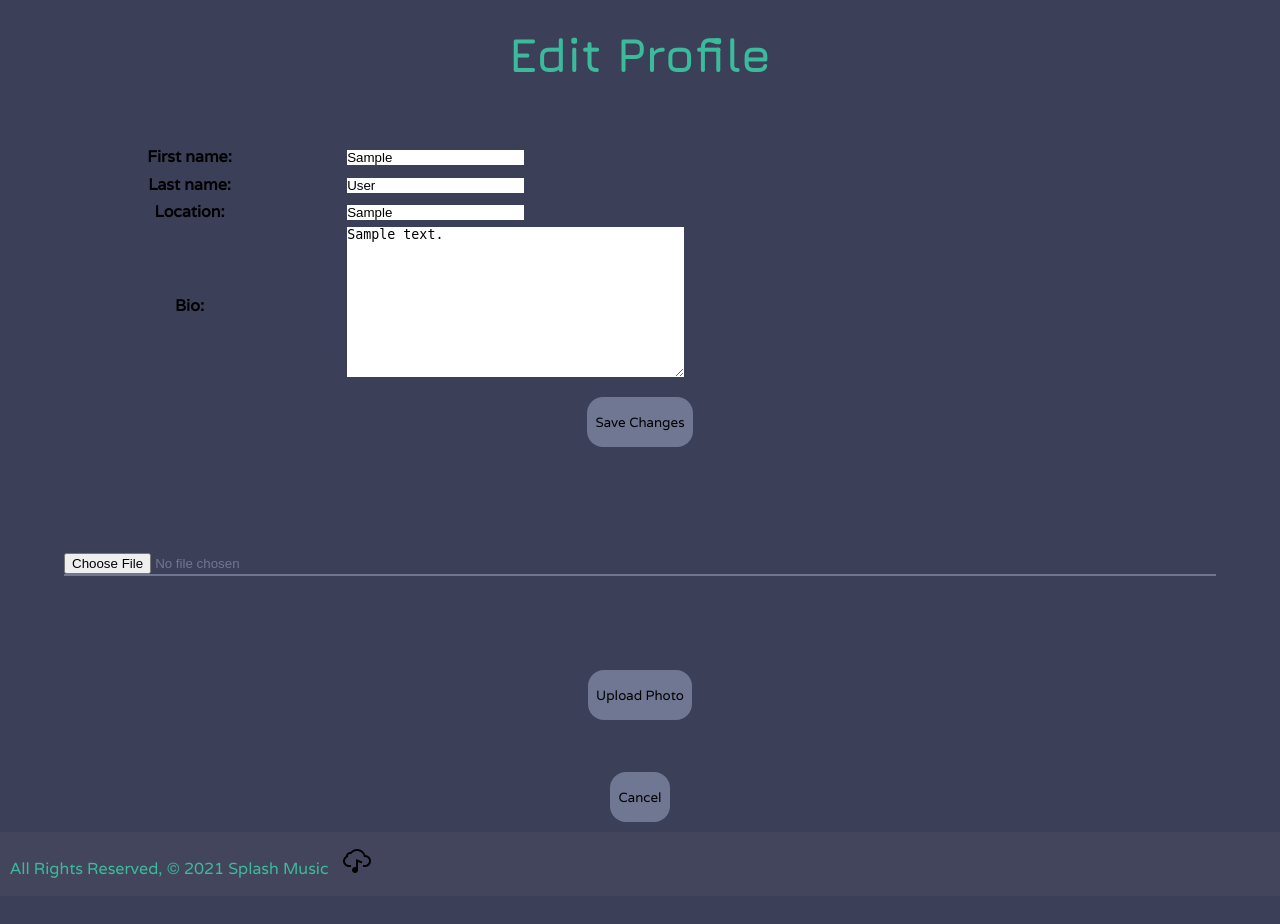
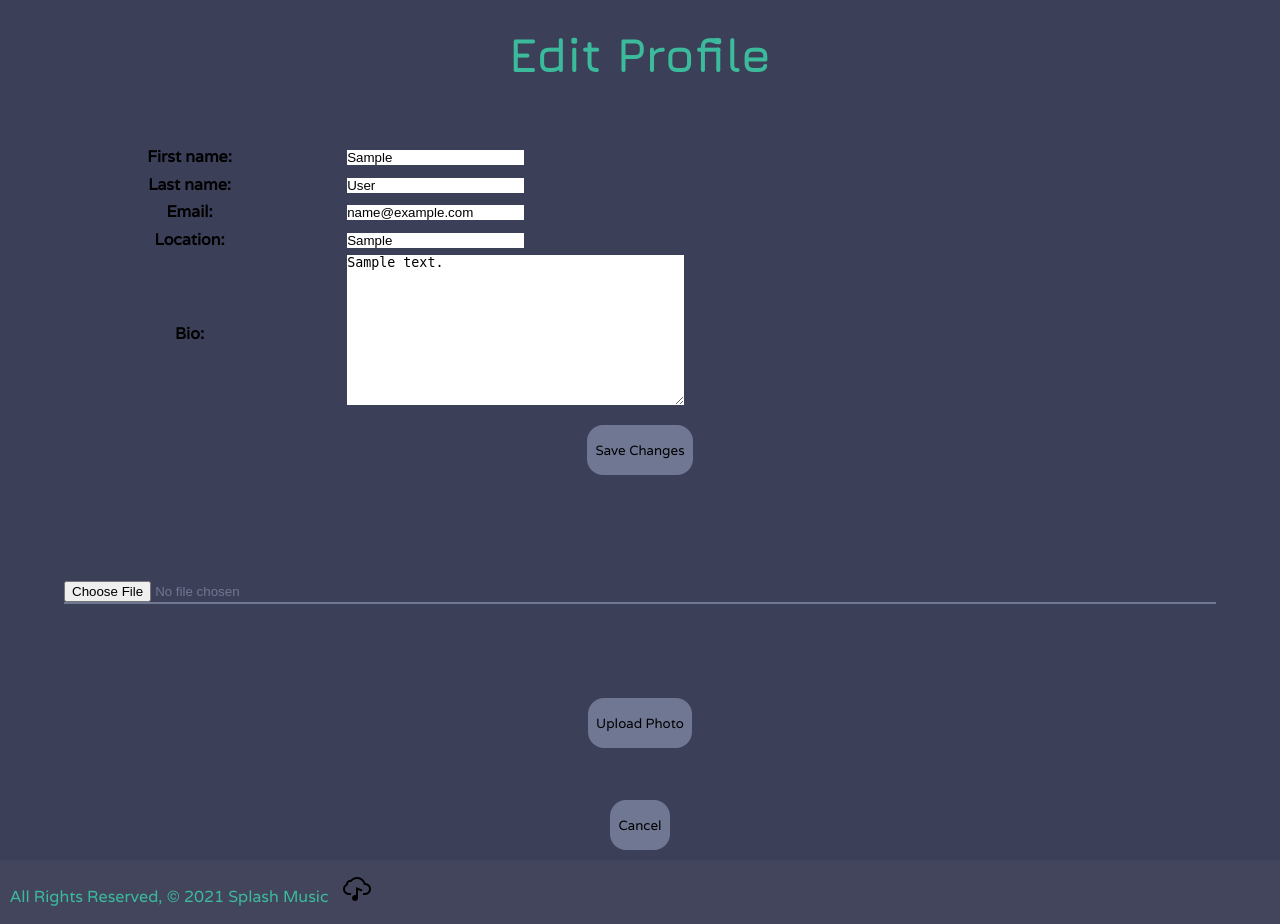
Before and after one commit to Jonahmallard/Music-School-0-8-0-8, a Django app: page /teachers/1/update/ in a window 1280 px wide. Shown: the part 109-1033 px from the top of the page. Before the commit the page ends 987 px from the top, so only its background shows below. Run offline with Django 3.2, Linux system fonts and the light colour scheme; a user stored in the database is signed in; tables that the repository leaves empty hold one stand-in row (values such as "Sample post").

Commit message:
Add Email

```diff
--- a/main_app/models.py
+++ b/main_app/models.py
@@ -10,6 +10,7 @@ class Profile(models.Model):
     last_name = models.CharField(max_length=30, blank=True, null=True)
     is_teacher = models.BooleanField(default=False)
     user = models.OneToOneField(User, on_delete=models.CASCADE)
+    email = models.EmailField(max_length=254, blank=True, null=True)
     bio = models.TextField(max_length=500, blank=True, null=True)
     location = models.CharField(max_length=30, blank=True, null=True)
 
--- a/main_app/templates/teachers/detail.html
+++ b/main_app/templates/teachers/detail.html
@@ -22,7 +22,7 @@
         {% endif %}
     {% endfor %}
 
-    <p>Email: <a href="mailto:{{ teacher.user }}">{{ teacher.user }}</a></p>
+    <p>Email: <a href="mailto:{{ teacher.email }}">{{ teacher.email }}</a></p>
     <p>Location: {{ teacher.location }}</p>
     <p>Bio: {{ teacher.bio }}</p>
 
--- a/main_app/views.py
+++ b/main_app/views.py
@@ -27,6 +27,7 @@ def signup(request):
     is_teacher = request.POST.get('is_teacher', False) and True
     location = request.POST.get('location')
     bio = request.POST.get('bio')
+    email = request.POST.get('email')
     first_name = request.POST.get('first_name')
     last_name = request.POST.get('last_name')
     if 'is_teacher' in form_data:
@@ -43,7 +44,8 @@ def signup(request):
           last_name=last_name,
           is_teacher=is_teacher,
           location=location,
-          bio=bio, user=user
+          bio=bio, user=user,
+          email=email,
         )
         # This is how we log a user in via code
         # Teachers index is showing students index
@@ -66,10 +68,6 @@ def profiles_detail(request, profile_id):
     'lesson_form': lesson_form
   })
 
-class LessonCreateView(CreateView):
-    model = Lesson
-    form_class = LessonForm
-
 @login_required
 def add_lesson(request, profile_id):
   form = LessonForm(request.POST)
@@ -79,6 +77,7 @@ def add_lesson(request, profile_id):
     new_lesson.save()
   return redirect('detail', profile_id=profile_id)
 
+@login_required
 def add_photo(request, profile_id):
   # photo-file will be the "name" attribute on the <input type="file"> used to upload the file
   photo_file = request.FILES.get('photo-file', None)
@@ -96,6 +95,7 @@ def add_photo(request, profile_id):
       print('An error occurred uploading file to S3')
   return redirect('detail', profile_id=profile_id)
 
+@login_required
 def delete_photo(request, profile_id):
   Photo.objects.get(profile_id=profile_id).delete()
   return redirect('detail', profile_id=profile_id)
@@ -103,6 +103,10 @@ def delete_photo(request, profile_id):
 def teachers_index(request):
   teachers = Profile.objects.all()
   return render(request, 'teachers/index.html', { 'teachers': teachers })
+
+class LessonCreateView(LoginRequiredMixin, CreateView):
+  model = Lesson
+  form_class = LessonForm
 
 class LessonUpdate(LoginRequiredMixin, UpdateView):
   model = Lesson
@@ -118,4 +122,4 @@ class LessonDelete(LoginRequiredMixin, DeleteView):
 
 class TeacherUpdate(LoginRequiredMixin,UpdateView):
   model = Profile
-  fields = ['first_name', 'last_name', 'location', 'bio']
+  fields = ['first_name', 'last_name', 'email', 'location', 'bio']
```
Also changed, not shown: main_app/templates/registration/signup.html (+9 -1 lines), musicschool0808/settings.py (+9 -9 lines), main_app/migrations/0002_profile_email.py (added).
